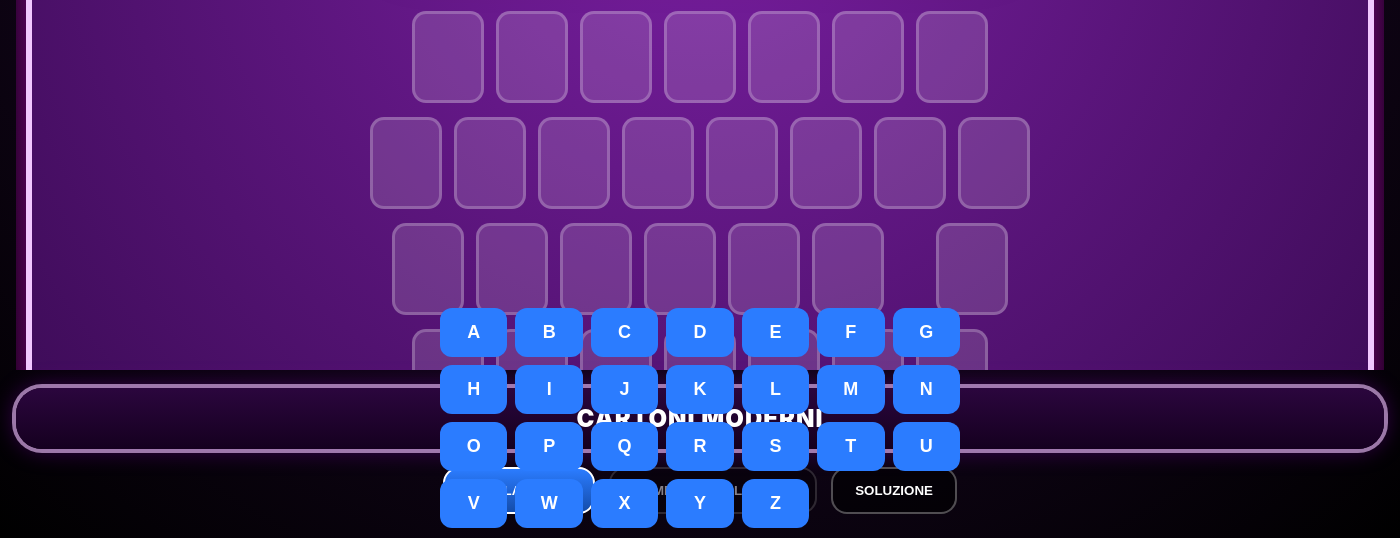
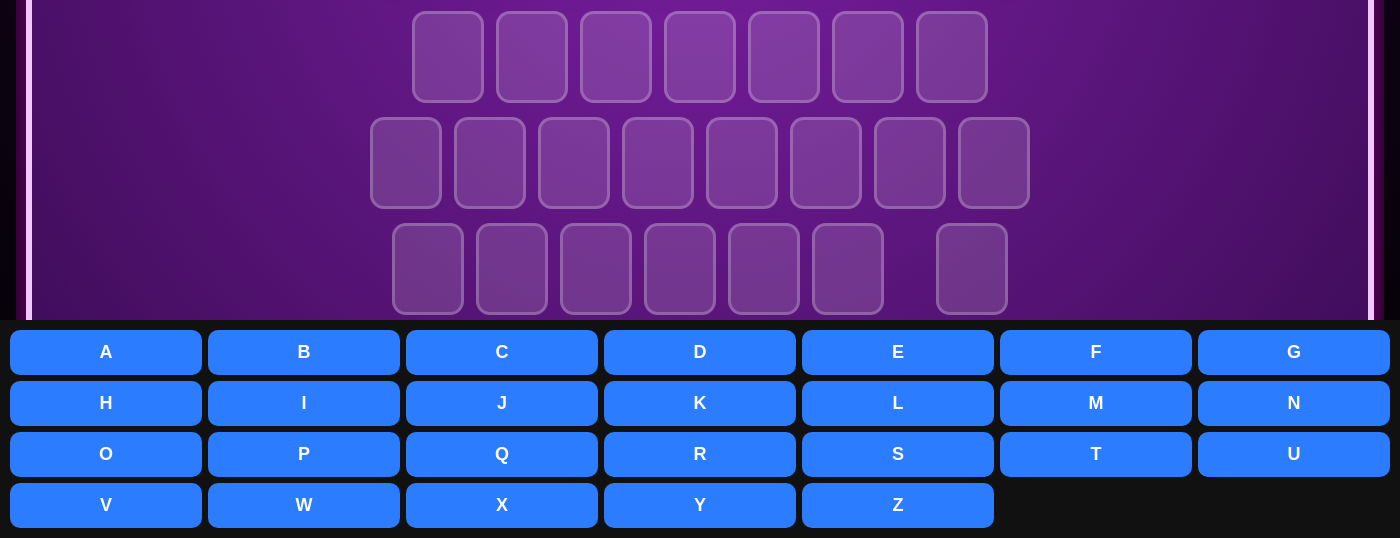
Before and after one commit to Ramassistenza/Ruota-della-fortuna, an Electron app: page index.html in a window 1400 px wide. Shown: the part 262-800 px from the top of the page. Drawn offline with Linux system fonts and the light colour scheme.

Commit message:
Update styles.css

```diff
--- a/styles.css
+++ b/styles.css
@@ -479,29 +479,24 @@ body{
 }
 
 .mobile-keyboard{
-  position:fixed;
-  bottom:10px;
-  left:50%;
-  transform:translateX(-50%);
-  display:grid;
+  position: fixed;
+  bottom: 0;
+  left: 0;
+  right: 0;
+  background: #111;
+  padding: 10px;
+  display: grid;
   grid-template-columns: repeat(7, 1fr);
-  gap:8px;
-  width:95%;
-  max-width:520px;
-  z-index:900;
+  gap: 6px;
+  z-index: 3000;
 }
 
 .mobile-keyboard button{
-  padding:14px 0;
-  border-radius:12px;
-  border:none;
-  background:#2b7cff;
-  color:white;
-  font-weight:900;
-  font-size:18px;
+  padding: 12px 0;
+  font-size: 18px;
+  font-weight: 900;
+  border-radius: 10px;
+  border: none;
+  background: #2b7cff;
+  color: #fff;
 }
-
-.mobile-keyboard button.used{
-  background:#444;
-  opacity:.4;
-}
```
